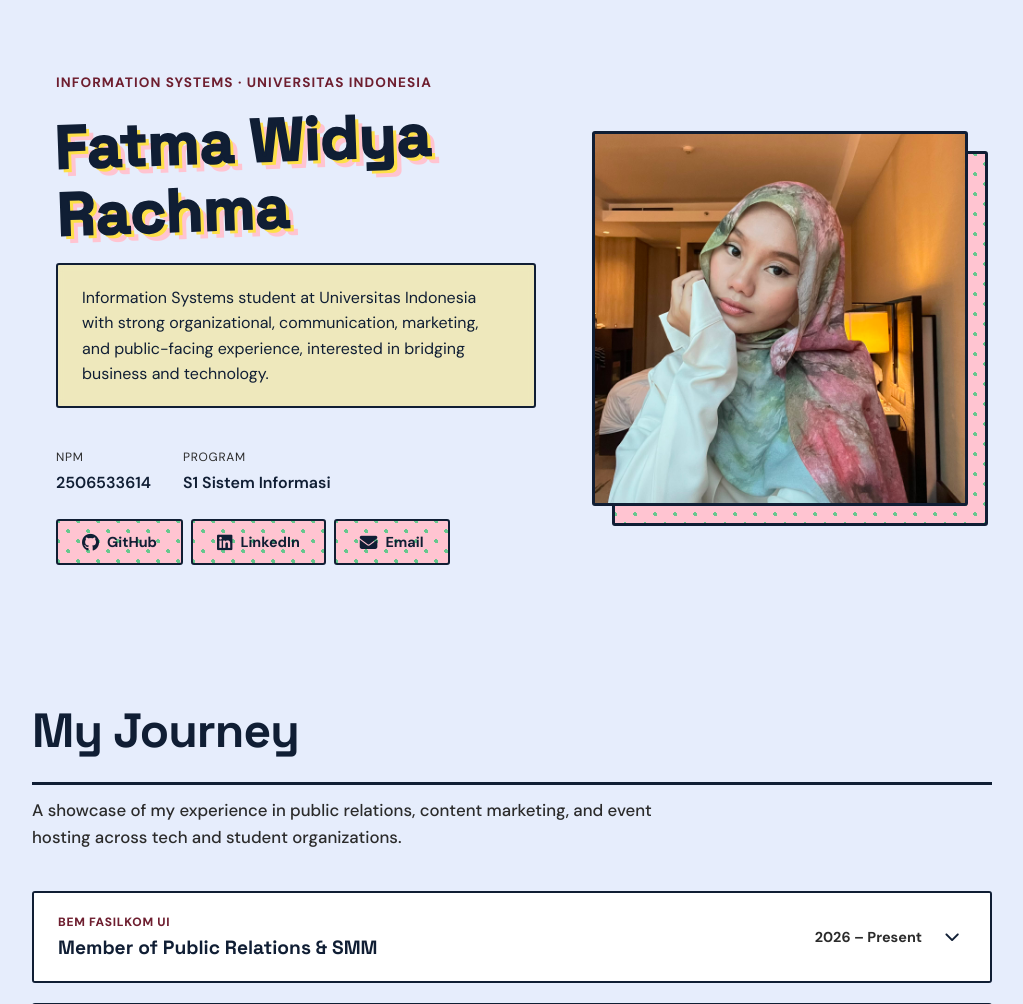
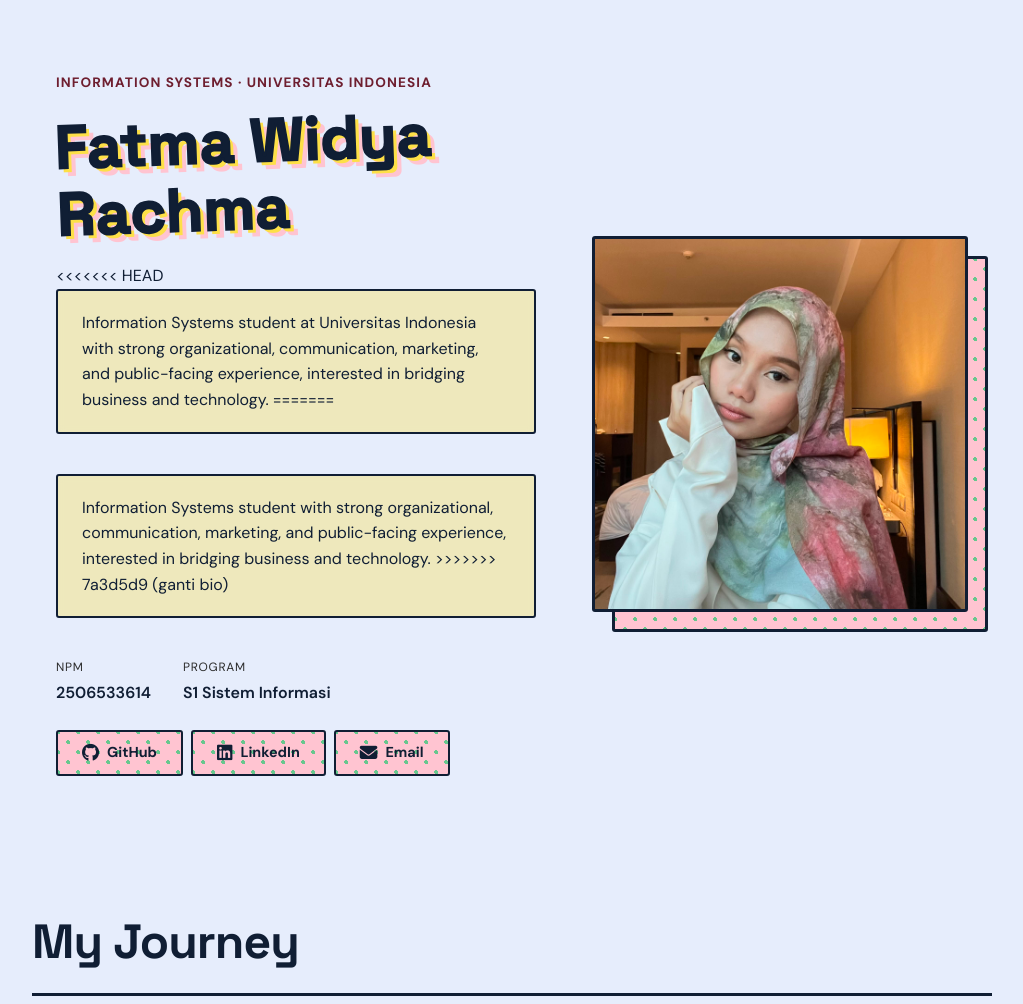
Before and after one commit to fatmawidya/myportofolio, a Django app: page / in a window 1280 px wide. Shown: the part 94-1098 px from the top of the page, without its empty margins (128-1151 px from the left). Run offline with Django 5.2, Linux system fonts and the light colour scheme.

Commit message:
refleksi

```diff
--- a/templates/index.html
+++ b/templates/index.html
@@ -33,7 +33,11 @@
                     <img class="avatar" src="/static/img/fatma.jpeg" alt="Photo of Fatma">
                 </div>
                 <div class="hero-details">
+<<<<<<< HEAD
                     <p class="bio">Information Systems student at Universitas Indonesia with strong organizational, communication, marketing, and public-facing experience, interested in bridging business and technology.
+=======
+                    <p class="bio">Information Systems student with strong organizational, communication, marketing, and public-facing experience, interested in bridging business and technology.
+>>>>>>> 7a3d5d9 (ganti bio)
 </p>
                     <dl class="meta-list">
                         <div class="meta-row">
```
Also changed, not shown: README.md.
